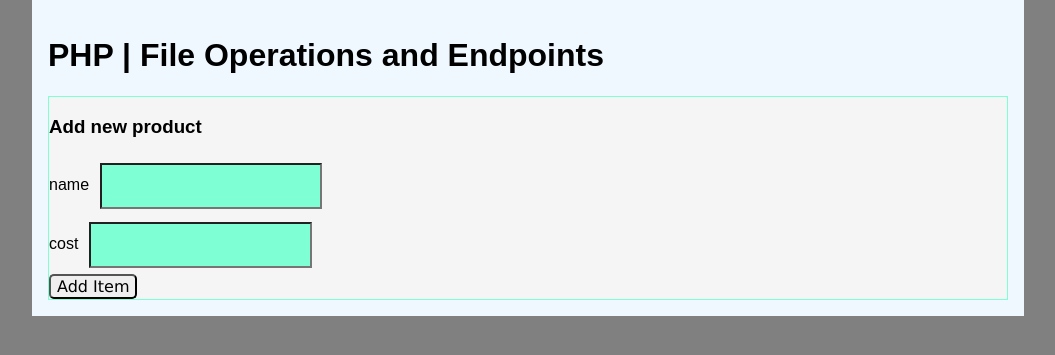
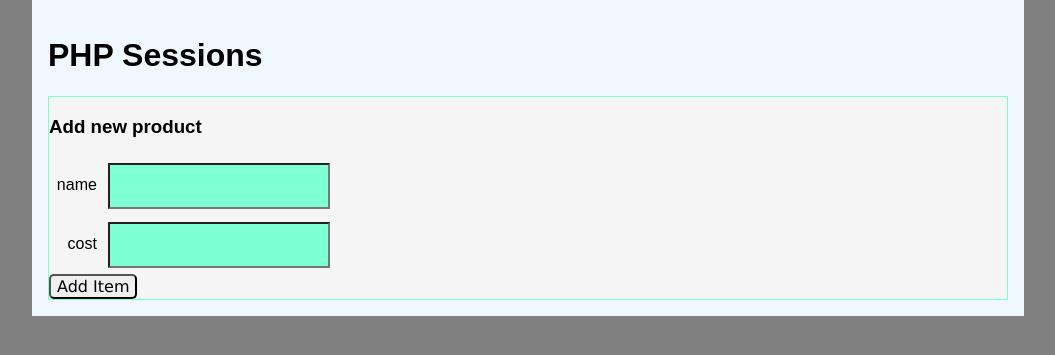
Before and after one commit to nebevets/php-sessions, a PHP site: page / in a window 1280 px wide. Shown: the top 355 px of the page, without its empty margins (112-1167 px from the left). Run offline with PHP 8.4, Linux system fonts and the light colour scheme.

Commit message:
completed add product form response with sessions

```diff
--- a/assets/style.css
+++ b/assets/style.css
@@ -12,6 +12,14 @@ form {
   background-color: whitesmoke;
   border: 1px solid aquamarine;
 }
+label, input {
+  display: inline-block;
+}
+label{
+  width: 5%;
+  padding: 2% 0;
+  text-align: right;
+}
 input{
   width: 20%;
   padding: 1em;
--- a/index.php
+++ b/index.php
@@ -1,3 +1,18 @@
+<?php
+  session_start();
+
+  function print_message($message, $is_err=false){
+    $color = $is_err ? 'red' : 'green';
+    echo "<p style=\"color: $color\">$message</p>";
+  }
+
+  function print_error_list($list){
+    foreach($list as $message){
+      print_message($message, true);
+    }
+  }
+?>
+
 <!DOCTYPE html>
 <html lang="en">
 <head>
@@ -8,7 +23,7 @@
   <link href="assets/style.css" rel="stylesheet"></link>
 </head>
 <body>
-  <h1>PHP | File Operations and Endpoints</h1>
+  <h1>PHP Sessions</h1>
 
   <form action="add_product.php" method="POST">
   <h3>Add new product</h3>
@@ -21,12 +36,15 @@
     <input name="cost" type="number">
   </div>
   <button>Add Item</button>
-  <?php if(!empty($_GET['msg'])): ?>
-    <p style="color:green"><?= $_GET['msg'] ?></p>
-  <?php endif; ?>
-  <?php if(!empty($_GET['error'])): ?>
-    <p style="color:red"><?= $_GET['error'] ?></p>
-  <?php endif; ?>
+  <?php
+    if(isset($_SESSION['message'])){
+      print_message($_SESSION['message']);
+      unset($_SESSION['message']);
+    }elseif(isset($_SESSION['errors'])){
+      print_error_list($_SESSION['errors']);
+      unset($_SESSION['errors']);
+    }
+  ?>
   </form>
 </body>
   <script src="assets/main.js"></script>
--- a/products/cupcakes.php
+++ b/products/cupcakes.php
@@ -1 +1 @@
-{"1560019845":{"name":"unicorn tear","cost":350},"1560029164":{"name":"pumpkin spice","cost":250},"1560029182":{"name":"teal chocolate","cost":450},"1560036387":{"name":"Steve Benedict","cost":4},"1560036449":{"name":"Steve Benedict","cost":6}}
+{"1560019845":{"name":"unicorn tear","cost":350},"1560029164":{"name":"pumpkin spice","cost":250},"1560029182":{"name":"teal chocolate","cost":450},"1560036387":{"name":"Steve Benedict","cost":4},"1560036449":{"name":"Steve Benedict","cost":6},"1560040661":{"name":"Steve Benedict","cost":4},"1560040803":{"name":"Steve Benedict","cost":5}}
--- /dev/null
+++ b/set_session.php
@@ -0,0 +1,6 @@
+<?php
+  session_start();
+  $_SESSION['name'] = 'chris p. bacon';
+  $_SESSION['user_id'] = 3;
+  echo "<h1>session set</h1>";
+?>
--- /dev/null
+++ b/view_session.php
@@ -0,0 +1,6 @@
+<?php
+  session_start(); // if you plan to use sessions make it the first thing in the file. best practice
+  echo '<pre>';
+  print_r($_SESSION);
+  echo '</pre>';
+?>
```
Also changed, not shown: add_product.php (+5 -2 lines).
